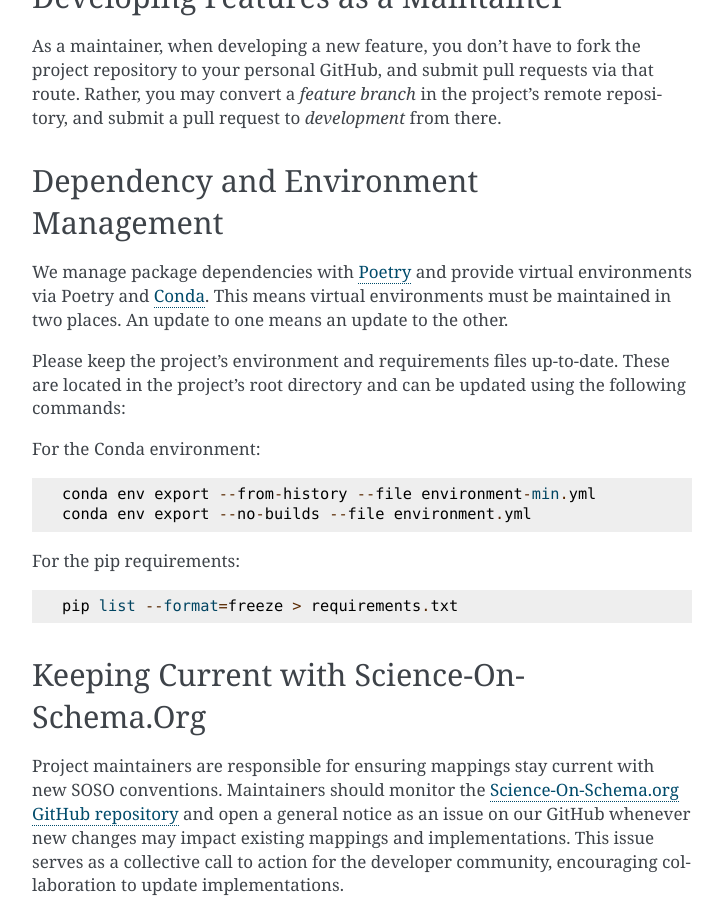
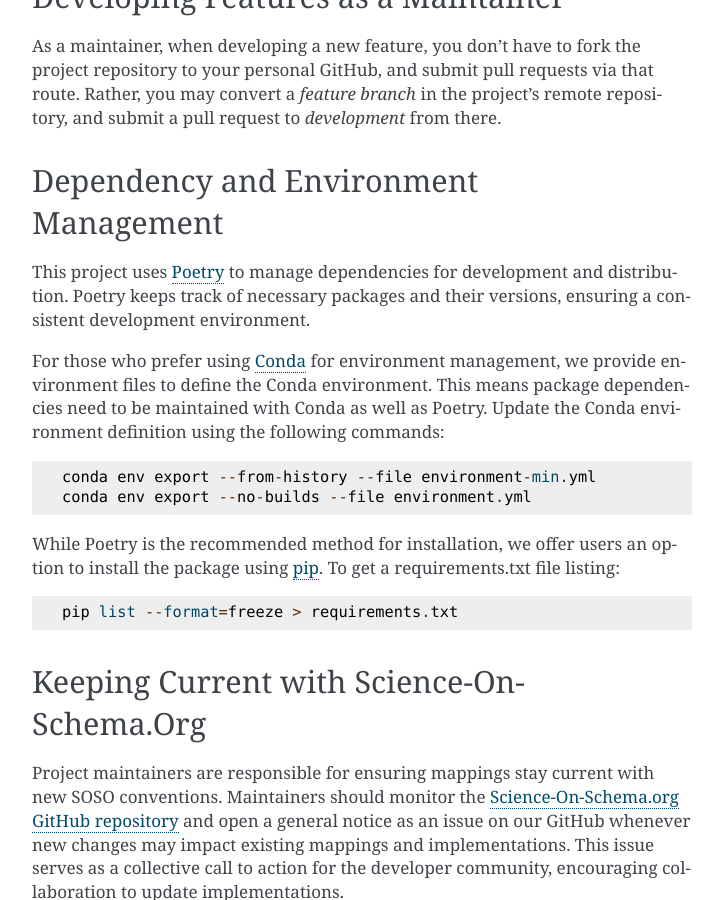
Before and after one commit to clnsmth/soso, a Sphinx documentation site: the page built from docs/source/dev/maintaining.rst, in a window 1280 px wide and 900 px high, scrolled down 5057 px. Shown: the whole window, without its empty margins (388-1111 px from the left). Built offline with Sphinx 7.4.7, drawn with Linux system fonts in a browser that asks for light colours.

Commit message:
docs: use Poetry in dev workflow
Use Poetry consistently in the documentation for contributor/developer
workflows. A few spots in the documentation demonstrate command
line calls using Conda. To align with conventions, these should
reference Poetry.

```diff
--- a/docs/source/dev/maintaining.rst
+++ b/docs/source/dev/maintaining.rst
@@ -186,21 +186,20 @@ As a maintainer, when developing a new feature, you don't have to fork the proje
 Dependency and Environment Management
 -------------------------------------
 
-We manage package dependencies with `Poetry`_ and provide virtual environments via Poetry and `Conda`_. This means virtual environments must be maintained in two places. An update to one means an update to the other.
+This project uses `Poetry`_ to manage dependencies for development and distribution. Poetry keeps track of necessary packages and their versions, ensuring a consistent development environment.
 
-Please keep the project's environment and requirements files up-to-date. These are located in the project's root directory and can be updated using the following commands:
-
-For the Conda environment::
+For those who prefer using `Conda`_ for environment management, we provide environment files to define the Conda environment. This means package dependencies need to be maintained with Conda as well as Poetry. Update the Conda environment definition using the following commands::
 
     conda env export --from-history --file environment-min.yml
     conda env export --no-builds --file environment.yml
 
-For the pip requirements::
+While Poetry is the recommended method for installation, we offer users an option to install the package using `pip`_. To get a requirements.txt file listing::
 
     pip list --format=freeze > requirements.txt
 
 .. _Poetry: https://python-poetry.org/
 .. _Conda: https://conda.io/projects/conda/en/latest/
+.. _pip: https://pip.pypa.io/en/stable/
 
 Keeping Current with Science-On-Schema.Org
 ------------------------------------------
```
Also changed, not shown: docs/source/dev/contributing.rst (+4 -4 lines).
